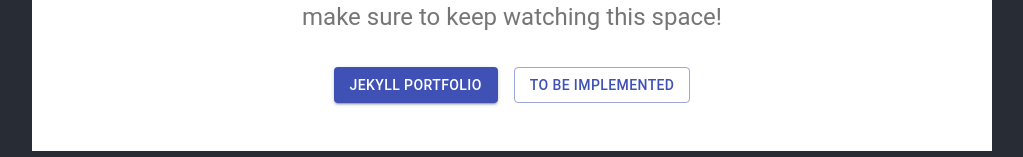
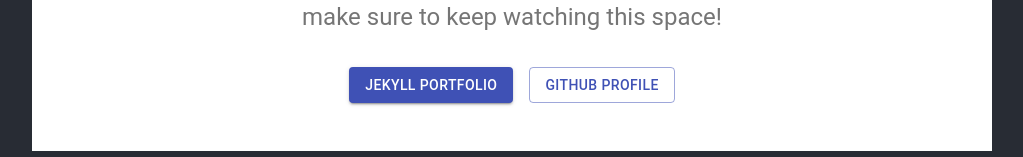
Before and after one commit to Matteas-Eden/matteas-eden.github.io, a React (Create React App) app: page / in a window 1280 px wide. Shown: the part 284-441 px from the top of the page, without its empty margins (128-1151 px from the left). Built offline with nearby package versions, Linux system fonts and the light colour scheme.

Commit message:
Update secondary button

```diff
--- a/src/Album.js
+++ b/src/Album.js
@@ -103,8 +103,8 @@ export default function Album() {
                   </Button>
                 </Grid>
                 <Grid item>
-                  <Button variant="outlined" color="primary">
-                    To be implemented
+                  <Button variant="outlined" color="primary" href="http://github.com/matteas-eden">
+                    Github Profile
                   </Button>
                 </Grid>
               </Grid>
```
